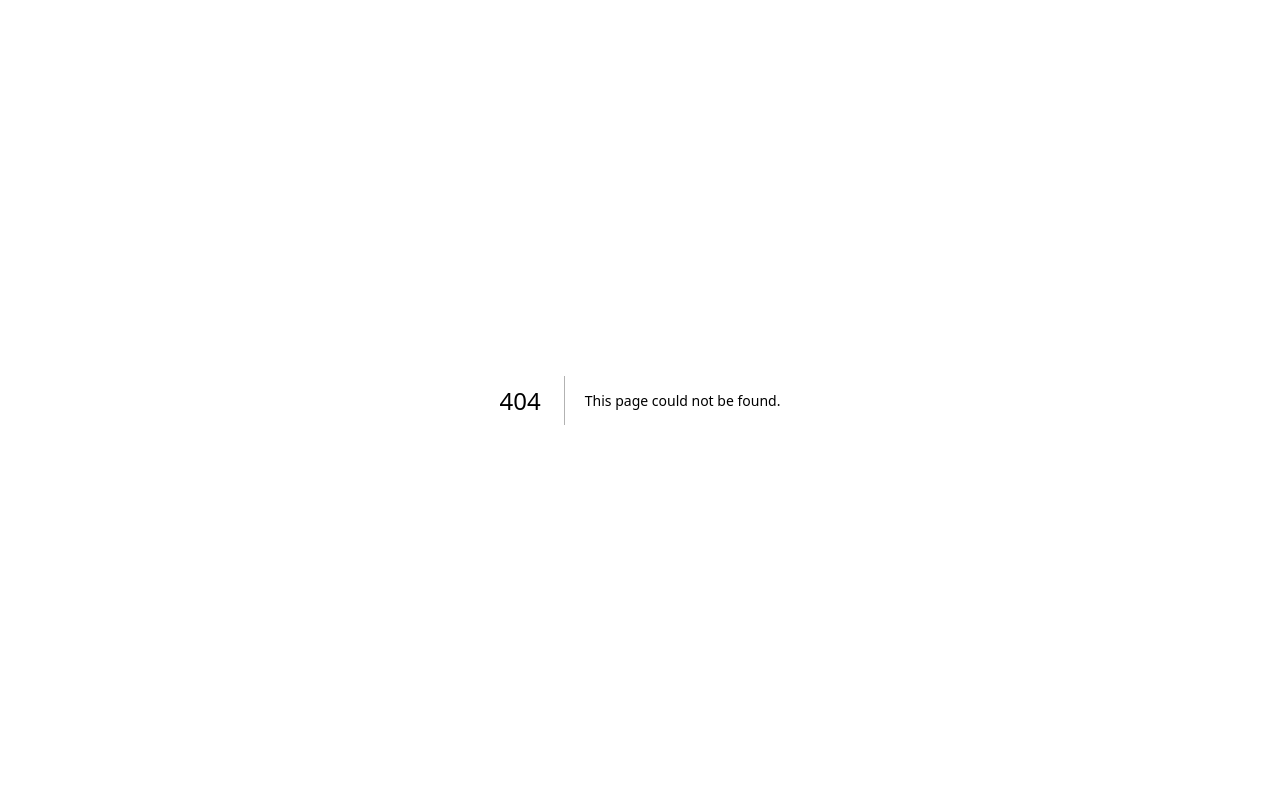
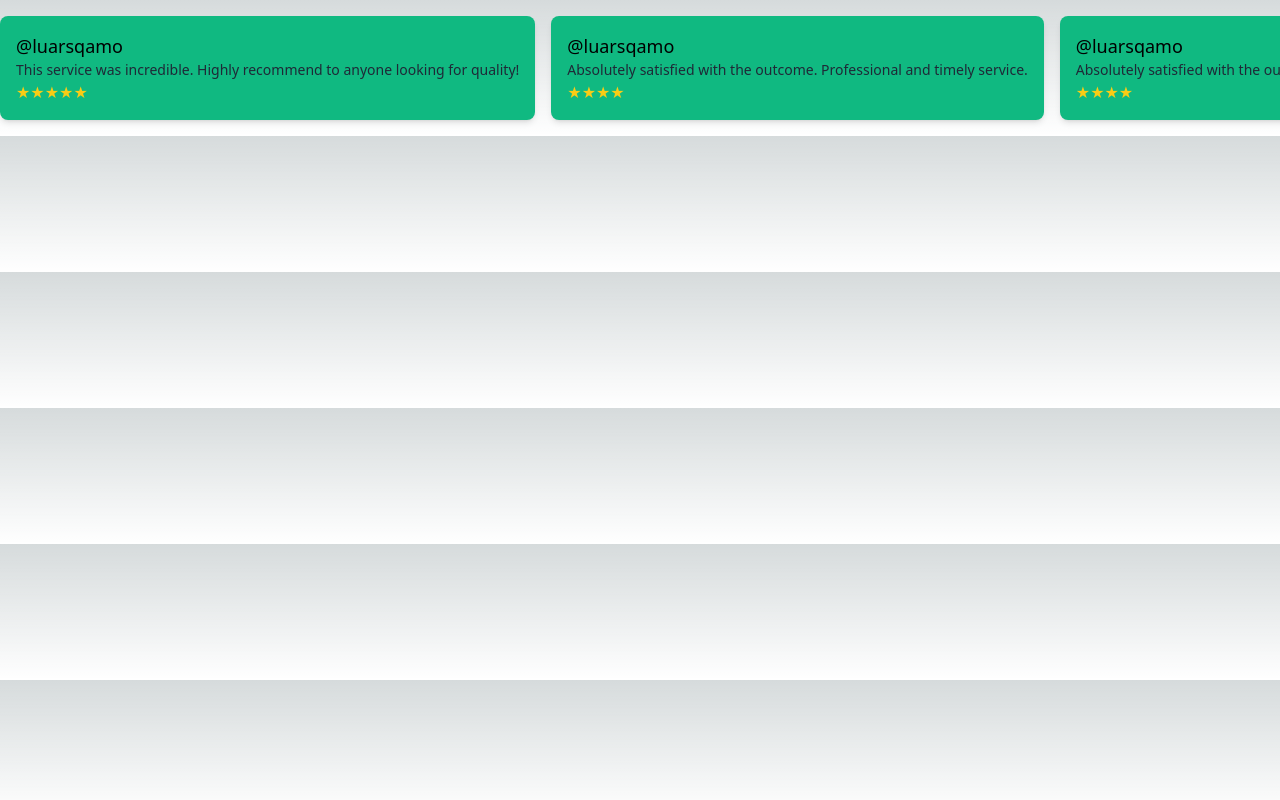
Before and after one commit to cetijunior/CAK-Web, a Next.js app in the folder cak/: page /testimonials/testimonialsCarousel in a window 1280 px wide. Before the commit this address had no page. Built offline with nearby package versions, Linux system fonts and the light colour scheme.

Commit message:
added testimonials

```diff
--- a/cak/pages/portfolio/Portfolio.tsx
+++ b/cak/pages/portfolio/Portfolio.tsx
@@ -1,10 +1,12 @@
 import React from 'react';
 import {projects, Project } from './portfolioDb';
+import TestimonialsCarousel from '../testimonials/testimonialsCarousel';
 
 const Portfolio: React.FC = () => {
   return (
     <section id='portfolio'>
       <div className="container mx-auto px-4 py-8">
+        <h1 className='text-5xl p-5'>Portfolio</h1>
         <div className="grid grid-cols-1 md:grid-cols-4 lg:grid-cols-4 gap-4">
           {projects.map((project: Project) => (
             <div key={project.id} className="bg-emerald-800 rounded-lg shadow-lg overflow-hidden">
@@ -17,6 +19,7 @@ const Portfolio: React.FC = () => {
           ))}
         </div>
       </div>
+      <TestimonialsCarousel />
     </section>
      );
 };
--- /dev/null
+++ b/cak/pages/testimonials/testimonials.ts
@@ -0,0 +1,52 @@
+export type Testimonial = {
+    id: number;
+    username: string;
+    comment: string;
+    rating: number; // Assuming a 5-star rating system
+  };
+
+  export const testimonials: Testimonial[] = [
+    {
+      username: "@luarsqamo",
+      id: 1,
+      comment: "This service was incredible. Highly recommend to anyone looking for quality!",
+      rating: 5,
+    },
+    {
+      username: "@luarsqamo",
+      id: 2,
+      comment: "Absolutely satisfied with the outcome. Professional and timely service.",
+      rating: 4,
+    },
+    {
+      username: "@luarsqamo",
+      id: 2,
+      comment: "Absolutely satisfied with the outcome. Professional and timely service.",
+      rating: 4,
+    },
+    {
+      username: "@luarsqamo",
+      id: 2,
+      comment: "Absolutely satisfied with the outcome. Professional and timely service.",
+      rating: 4,
+    },
+    {
+      username: "@luarsqamo",
+      id: 2,
+      comment: "Absolutely satisfied with the outcome. Professional and timely service.",
+      rating: 4,
+    },
+    {
+      username: "@luarsqamo",
+      id: 2,
+      comment: "Absolutely satisfied with the outcome. Professional and timely service.",
+      rating: 4,
+    },
+    {
+      username: "@luarsqamo",
+      id: 3,
+      comment: "Remarkable experience from start to finish. Will be back for more!",
+      rating: 5,
+    },
+    // Add more testimonials as needed
+  ];
--- /dev/null
+++ b/cak/pages/testimonials/testimonialsCarousel.tsx
@@ -0,0 +1,18 @@
+import React from 'react';
+import { testimonials, Testimonial } from './testimonials'; // Adjust the import path as necessary
+
+const TestimonialsCarousel: React.FC = () => {
+  return (
+    <div className="flex overflow-x-auto py-4 space-x-4">
+      {testimonials.map((testimonial) => (
+        <div key={testimonial.id} className="min-w-max bg-emerald-500 p-4 rounded-lg shadow-md">
+          <p className='text-white-800 text-lg'>{testimonial.username}</p>
+          <p className="text-gray-800 text-sm">{testimonial.comment}</p>
+          <p className="text-yellow-400">{'★'.repeat(testimonial.rating)}</p>
+        </div>
+      ))}
+    </div>
+  );
+};
+
+export default TestimonialsCarousel;
```
